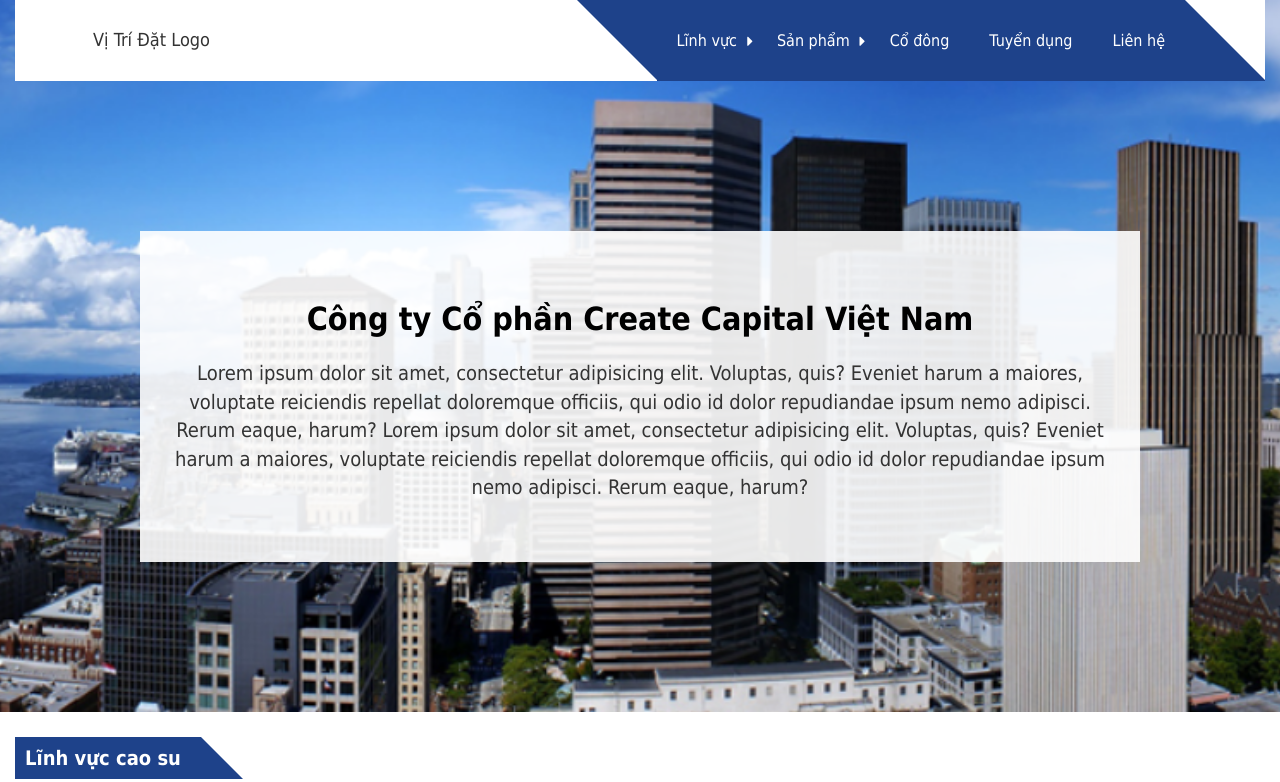
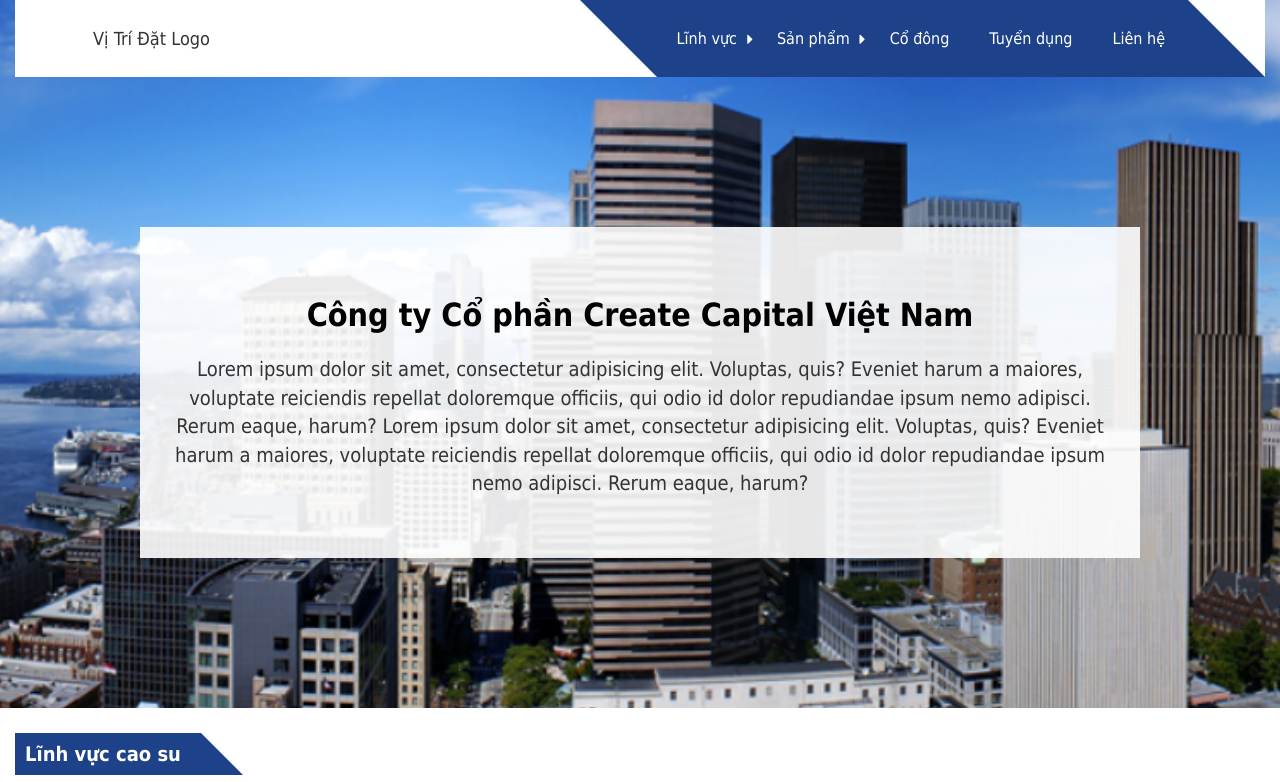
Before and after one commit to truongqv12/gioithieu, a plain HTML site: page index.html in a window 1280 px wide. Shown: the top 782 px of the page. Drawn offline with Linux system fonts and the light colour scheme; files whose address does not match are found by name.

Commit message:
fix menu

```diff
--- a/css/helpers/_var.scss
+++ b/css/helpers/_var.scss
@@ -9,9 +9,8 @@ $color-black              : #000;
 $color-hover              : #b3bc20;
 // menu
 
-$height_nav               : 80px;
+$height_nav               : 77px;
 $nav-margin-top           : $height_nav - 34px;
 
 $height_company_block     : 400px;
 $height_product_block_item: 250px;
-$height_dropdown          : 80px*3;
--- a/css/module/_nav.menu.scss
+++ b/css/module/_nav.menu.scss
@@ -81,29 +81,30 @@
 			position: relative;
 			background-color: $bg_default;
 			padding-right: 80px;
+			height: $height_nav;
 			&:after{
 				content: "";
 				background: $bg_default;
-				width: 80px;
-				height: 80px;
+				width: $height_nav;
+				height: $height_nav;
 				display: block;
 				position: absolute;
 				top: 0;
 				right: 0;
-				border-top: 80px solid white;
-				border-left: 80px solid transparent;
+				border-top: $height_nav solid white;
+				border-left: $height_nav solid transparent;
 			}
 			&:before{
 				content: "";
 				background: $bg_default;
-				width: 80px;
-				height: 80px;
+				width: $height_nav;
+				height: $height_nav;
 				display: block;
 				position: absolute;
 				top: 0;
 				right: 100%;
-				border-bottom: 80px solid white;
-				border-right: 80px solid transparent;
+				border-bottom: $height_nav solid white;
+				border-right: $height_nav solid transparent;
 			}
 			.root-menu{
 				span{
@@ -169,8 +170,8 @@
 					opacity: 1;
 				}
 				> a {
-			    	/* (80px - line-height of 27px) / 2 = 26.5px */
-					padding: 27px 20px;
+			    	/* (77px - line-height of 27px) / 2 = 27px */
+					padding: 25px 20px;
 				    line-height: 27px;
 			    }
 			}
```
Also changed, not shown: css/style.min.css, 1 other file.
